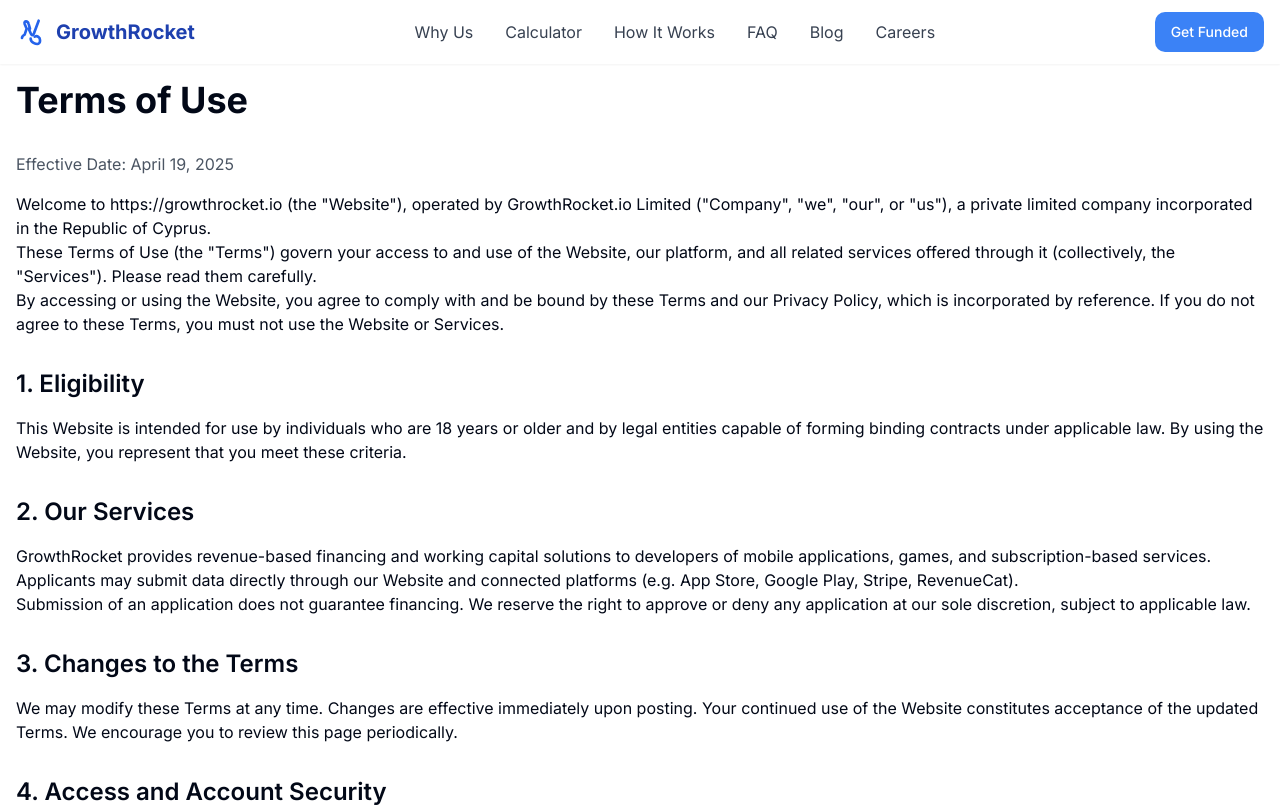
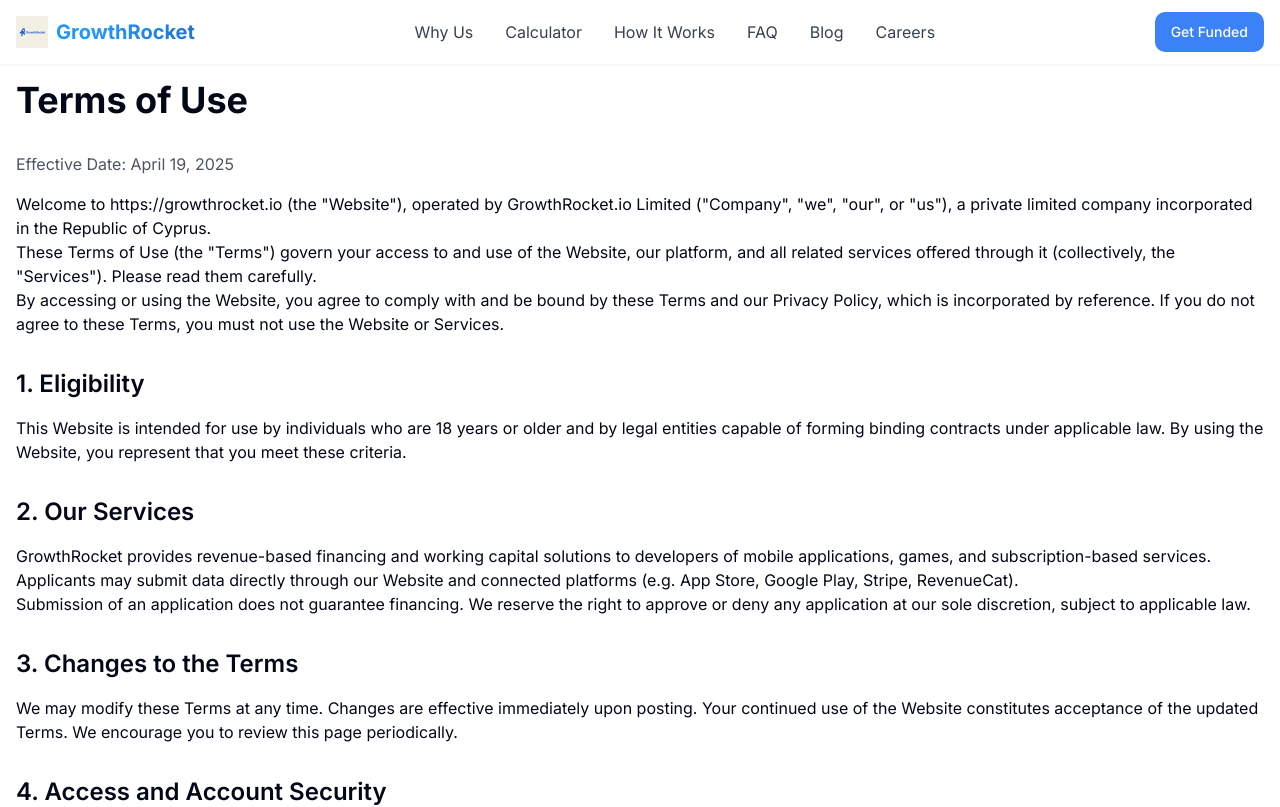
Before and after one commit to tmaksimov/rocket-growth-funding, a React (Vite) app: page /terms-of-use in a window 1280 px wide. Shown: the top 807 px of the page. Built offline with nearby package versions, Linux system fonts and the light colour scheme.

Commit message:
Refactor: Apply rocket logo to font
Apply the rocket logo design to the font.

```diff
--- a/src/components/Footer.tsx
+++ b/src/components/Footer.tsx
@@ -1,43 +1,51 @@
 
 import React from "react";
 import { Link } from "react-router-dom";
-import { Facebook, Twitter, Instagram, Linkedin, Mail, Phone } from "lucide-react";
+import { Linkedin, Mail } from "lucide-react";
 
 const Footer = () => {
-  return <footer className="bg-gray-900 text-gray-300">
+  // Helper to smoothly scroll to the calculator section
+  const handleCalculatorClick = (e: React.MouseEvent<HTMLAnchorElement, MouseEvent>) => {
+    e.preventDefault();
+    const section = document.getElementById("qualify");
+    if (section) {
+      section.scrollIntoView({ behavior: "smooth" });
+    }
+  };
+
+  return (
+    <footer className="bg-gray-900 text-gray-300">
       <div className="container mx-auto px-4 py-16">
         <div className="grid grid-cols-1 md:grid-cols-2 lg:grid-cols-4 gap-8">
           <div>
             <div className="flex items-center mb-6">
-              <svg
-                viewBox="0 0 24 24"
-                className="w-8 h-8 text-white mr-2"
-                fill="none"
-                stroke="currentColor"
-                strokeWidth="2"
-                strokeLinecap="round"
-                strokeLinejoin="round"
+              <img
+                src="/lovable-uploads/be1a9660-07dd-4f94-83a6-4d6eab0cb9d1.png"
+                alt="GrowthRocket Logo"
+                className="w-8 h-8 object-contain mr-2"
+                style={{ minWidth: 32 }}
+              />
+              <span
+                className="text-xl font-bold"
+                style={{
+                  background: "linear-gradient(90deg, #2496F8 30%, #2074D4 100%)",
+                  WebkitBackgroundClip: "text",
+                  WebkitTextFillColor: "transparent",
+                  backgroundClip: "text"
+                }}
               >
-                <path d="M4.5 16.5c0-1.5 2-2.5 2-2.5l1.5-4.5m0 0L6.5 6c-.5-1.5.5-2 1-2s1.5 0 2 2l1 3.5" />
-                <path d="M9.5 9.5L11 13c.5 1.5 1.5 2 2.5 0L17 3.5" />
-                <path d="M14 15.5c2-1 4 .5 4 2.5v1c0 1-1 2-2 2s-5-1-5-4" />
-              </svg>
-              <span className="text-xl font-bold text-white">GrowthRocket</span>
+                GrowthRocket
+              </span>
             </div>
             <p className="mb-6">
               Fast and flexible funding for app and game developers.
               Get the capital you need to grow your business.
             </p>
             <div className="flex space-x-4">
-              <a href="#" className="text-gray-400 hover:text-white">
-
-              </a>
-              <a href="#" className="text-gray-400 hover:text-white">
-
-              </a>
-              <a href="#" className="text-gray-400 hover:text-white">
-
-              </a>
+              {/* Add social links if needed, left blank for now except for LinkedIn */}
+              <a href="#" className="text-gray-400 hover:text-white"></a>
+              <a href="#" className="text-gray-400 hover:text-white"></a>
+              <a href="#" className="text-gray-400 hover:text-white"></a>
               <a href="#" className="text-gray-400 hover:text-white">
                 <Linkedin size={20} />
               </a>
@@ -48,7 +56,12 @@ const Footer = () => {
             <h3 className="text-lg font-semibold mb-6 text-white">Quick Links</h3>
             <ul className="space-y-4">
               <li><a href="#why-us" className="hover:text-white transition">Why Us</a></li>
-              <li><a href="#qualify" className="hover:text-white transition">Calculator</a></li>
+              <li>
+                {/* Fix Calculator link to proper scroll */}
+                <a href="#qualify" className="hover:text-white transition" onClick={handleCalculatorClick}>
+                  Calculator
+                </a>
+              </li>
               <li><a href="#how-it-works" className="hover:text-white transition">How It Works</a></li>
               <li><a href="#faq" className="hover:text-white transition">FAQ</a></li>
             </ul>
@@ -73,10 +86,7 @@ const Footer = () => {
                   info@growthrocket.com
                 </a>
               </li>
-              <li className="flex items-center">
-
-
-              </li>
+              <li className="flex items-center"></li>
             </ul>
           </div>
         </div>
@@ -85,7 +95,8 @@ const Footer = () => {
           <p>&copy; {new Date().getFullYear()} GrowthRocket. All rights reserved.</p>
         </div>
       </div>
-    </footer>;
+    </footer>
+  );
 };
 
 export default Footer;
--- a/src/components/Navbar.tsx
+++ b/src/components/Navbar.tsx
@@ -7,31 +7,44 @@ import { Link } from "react-router-dom";
 const Navbar = ({ openContactForm }: { openContactForm: () => void }) => {
   const [isMenuOpen, setIsMenuOpen] = useState(false);
 
+  // Helper to smoothly scroll to the calculator
+  const handleCalculatorClick = (e: React.MouseEvent<HTMLAnchorElement, MouseEvent>) => {
+    e.preventDefault();
+    const section = document.getElementById("qualify");
+    if (section) {
+      section.scrollIntoView({ behavior: "smooth" });
+    }
+    setIsMenuOpen(false);
+  };
+
   return (
     <header className="fixed top-0 left-0 right-0 z-50 bg-white bg-opacity-95 backdrop-blur-sm shadow-sm">
       <div className="container mx-auto px-4 py-3 flex items-center justify-between">
         <div className="flex items-center">
           <a href="/" className="flex items-center gap-2">
-            <svg
-              viewBox="0 0 24 24"
-              className="w-8 h-8 text-blue-600"
-              fill="none"
-              stroke="currentColor"
-              strokeWidth="2"
-              strokeLinecap="round"
-              strokeLinejoin="round"
+            <img
+              src="/lovable-uploads/be1a9660-07dd-4f94-83a6-4d6eab0cb9d1.png"
+              alt="GrowthRocket Logo"
+              className="w-8 h-8 object-contain"
+              style={{ minWidth: 32 }}
+            />
+            <span
+              className="text-xl font-bold"
+              style={{
+                background: "linear-gradient(90deg, #2496F8 30%, #2074D4 100%)",
+                WebkitBackgroundClip: "text",
+                WebkitTextFillColor: "transparent",
+                backgroundClip: "text"
+              }}
             >
-              <path d="M4.5 16.5c0-1.5 2-2.5 2-2.5l1.5-4.5m0 0L6.5 6c-.5-1.5.5-2 1-2s1.5 0 2 2l1 3.5" />
-              <path d="M9.5 9.5L11 13c.5 1.5 1.5 2 2.5 0L17 3.5" />
-              <path d="M14 15.5c2-1 4 .5 4 2.5v1c0 1-1 2-2 2s-5-1-5-4" />
-            </svg>
-            <span className="text-xl font-bold text-blue-800">GrowthRocket</span>
+              GrowthRocket
+            </span>
           </a>
         </div>
 
         <nav className="hidden md:flex items-center space-x-8">
           <a href="#why-us" className="text-gray-700 hover:text-rocket-600 transition">Why Us</a>
-          <a href="#calculator" className="text-gray-700 hover:text-rocket-600 transition">Calculator</a>
+          <a href="#qualify" className="text-gray-700 hover:text-rocket-600 transition" onClick={handleCalculatorClick}>Calculator</a>
           <a href="#how-it-works" className="text-gray-700 hover:text-rocket-600 transition">How It Works</a>
           <a href="#faq" className="text-gray-700 hover:text-rocket-600 transition">FAQ</a>
           <Link to="/blog" className="text-gray-700 hover:text-rocket-600 transition">Blog</Link>
@@ -66,9 +79,9 @@ const Navbar = ({ openContactForm }: { openContactForm: () => void }) => {
               Why Us
             </a>
             <a
-              href="#calculator"
+              href="#qualify"
               className="text-gray-700 hover:text-rocket-600 transition py-2"
-              onClick={() => setIsMenuOpen(false)}
+              onClick={handleCalculatorClick}
             >
               Calculator
             </a>
```
Also changed, not shown: public/lovable-uploads/be1a9660-07dd-4f94-83a6-4d6eab0cb9d1.png (added).
